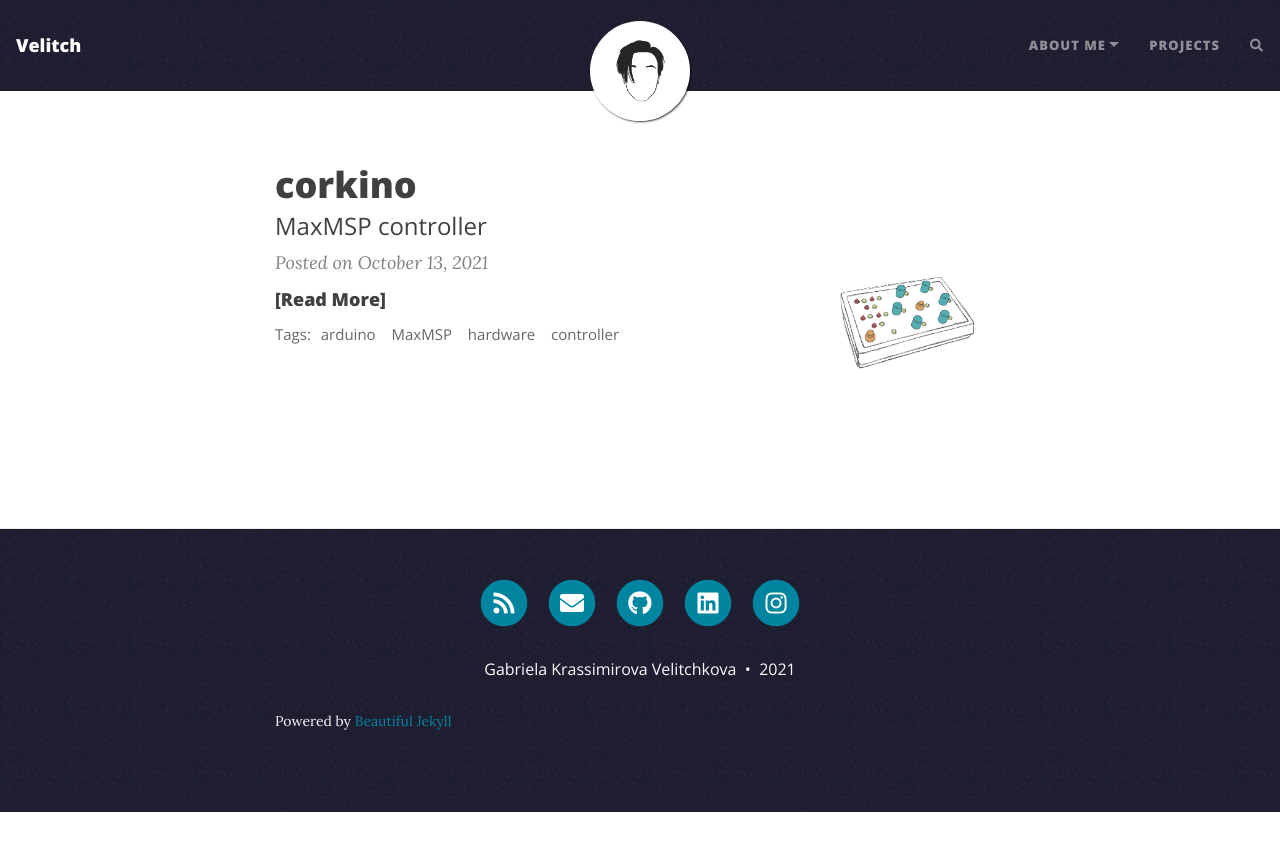
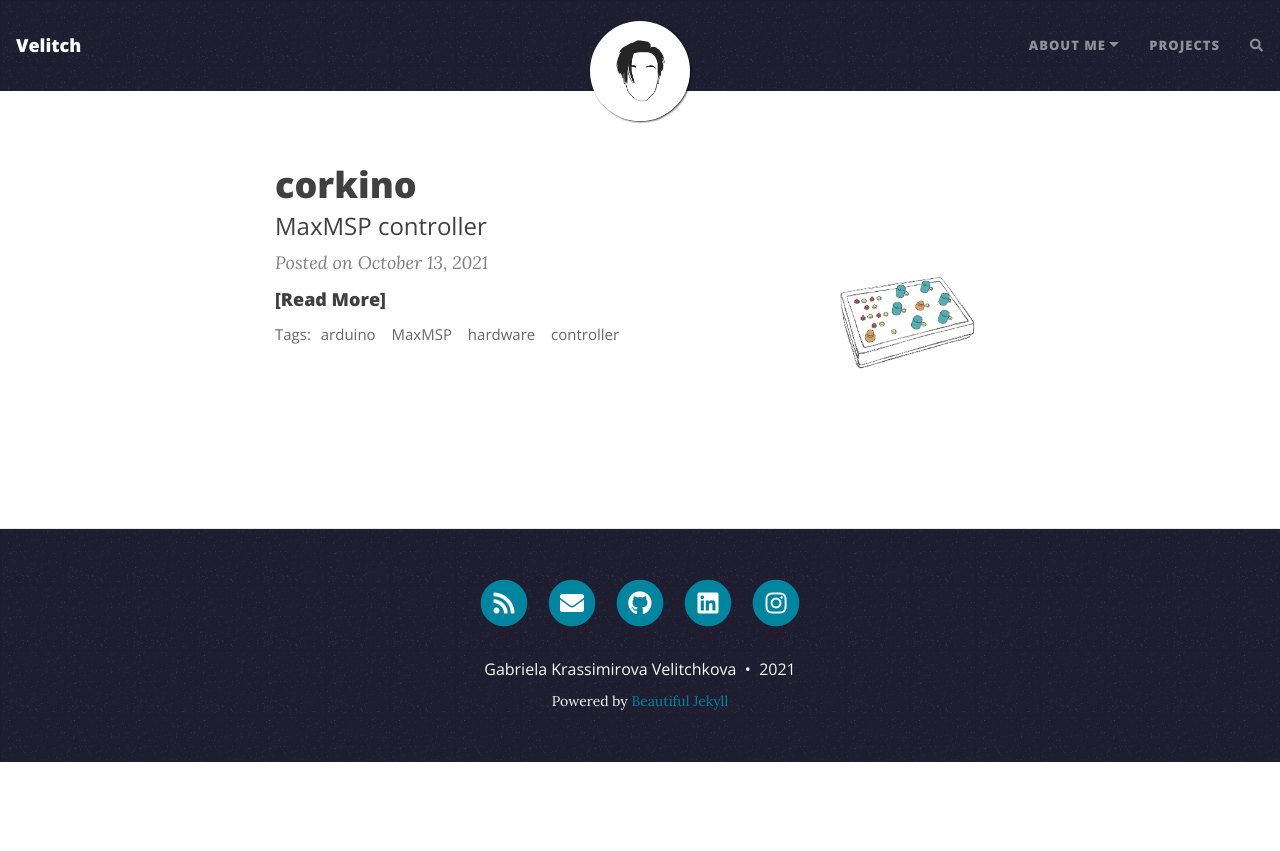
Before and after one commit to Velitch/velitch, a Jekyll site: the page built from index.html, in a window 1280 px wide. Shown: the top 851 px of the page. Built offline with Jekyll 4.4.1, drawn with Linux system fonts in a browser that asks for light colours; nearby versions of some CDN libraries; the list of posts is cut into pages by our own code; comment, search, counter and statistics services are not loaded.

Commit message:
Update beautifuljekyll.css

```diff
--- a/assets/css/beautifuljekyll.css
+++ b/assets/css/beautifuljekyll.css
@@ -262,7 +262,7 @@
   text-decoration: none !important;
   border-width: 0 1px 1px 1px;
   font-weight: normal;
-  color: "#F9F9F9";
+  color: {{ site.navbar-text-col | default: "#404040" }};
 }
 
 @media (min-width: 1200px) {
@@ -405,7 +405,10 @@
   margin-bottom: 0;
   margin-top: 0;
 }
-
+footer .theme-by {
+  text-align: center;
+  margin: 0.625rem 0 0;
+}
 footer .footer-custom-content {
   text-align: center;
   margin-bottom: 0.9375rem;
```
